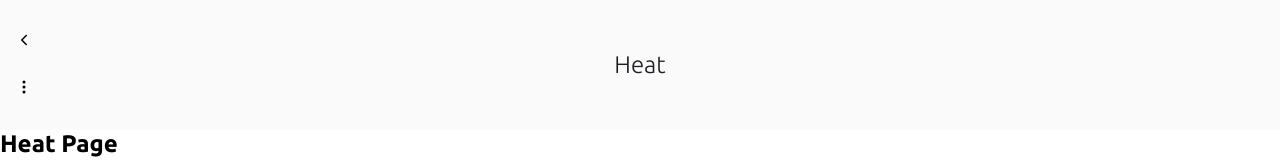
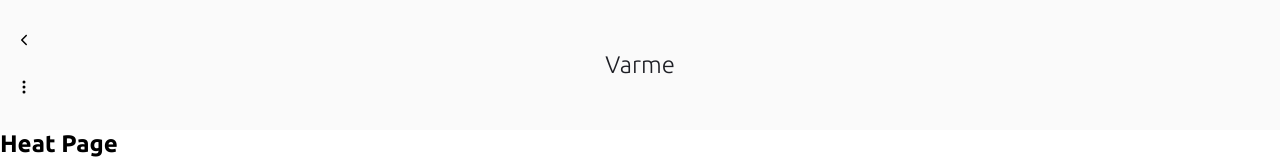
Before and after one commit to NataschaBGB/mobicompro, a React (Vite) app: page /heat in a window 1280 px wide. Shown: the top 160 px of the page. Built offline with nearby package versions, Linux system fonts and the light colour scheme.

Commit message:
fix: title in header on relevant pages

```diff
--- a/src/pages/Heat.jsx
+++ b/src/pages/Heat.jsx
@@ -6,7 +6,7 @@ export default function Heat() {
     return (
         <section className="heat-page">
 
-            <Header showBurgerMenu={false} showBackButton={true} showOptions={true} title="Heat" />
+            <Header showBurgerMenu={false} showBackButton={true} showOptions={true} title="Varme" />
 
             <main className="heat">
                 <h2>Heat Page</h2>
--- a/src/pages/Home.jsx
+++ b/src/pages/Home.jsx
@@ -8,7 +8,7 @@ export default function Home() {
     return (
         <section className="home-page">
 
-            <Header showBurgerMenu={true} showBackButton={false} showOptions={false} title="Home" />
+            <Header showBurgerMenu={true} showBackButton={false} showOptions={false} title="Smart Home" />
 
             <main className="home">
                 <h2>Welcome to the Smart Home App</h2>
--- a/src/pages/Statistics.jsx
+++ b/src/pages/Statistics.jsx
@@ -6,7 +6,7 @@ export default function Statistics() {
     return (
         <section className="statistics-page">
 
-            <Header showBurgerMenu={false} showBackButton={false} showOptions={true} title="Statistics" />
+            <Header showBurgerMenu={false} showBackButton={false} showOptions={true} title="Statistik" />
 
             <main className="statistics">
                 <h2>Statistics Page</h2>
```
Also changed, not shown: 2 other files (tests, documents, lock files or other folders).
